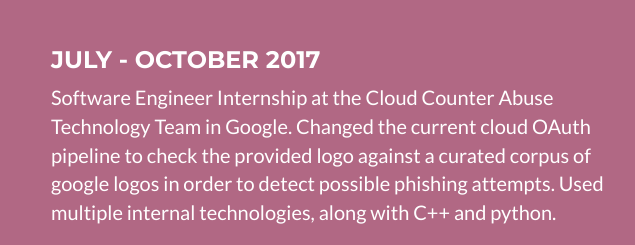
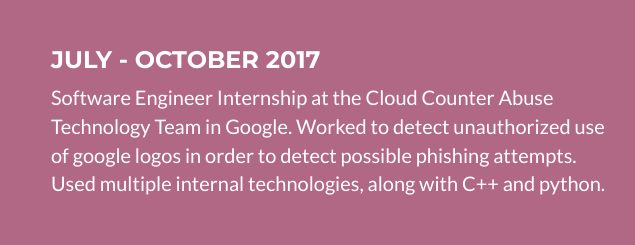
Before and after one commit to cgarciahdez/cgarciahdez.github.io, a website: page index.html in a window 1280 px wide. Shown: the part 3260-3505 px from the top of the page, 409-1044 px from the left. Drawn offline with nearby package versions, Linux system fonts and the light colour scheme.

Commit message:
Update index.html

```diff
--- a/index.html
+++ b/index.html
@@ -371,8 +371,7 @@
                     <p>
                     Software Engineer Internship at the Cloud Counter Abuse Technology Team in Google.
 
-                    Changed the current cloud OAuth pipeline to check the provided logo against a curated corpus of google logos in order to detect possible phishing attempts. Used multiple internal technologies, along with C++ and python.
-                    </p>
+                    Worked to detect unauthorized use of google logos in order to detect possible phishing attempts. Used multiple internal technologies, along with C++ and python.                    </p>
                 </div>
             </div>
             <br>
```
